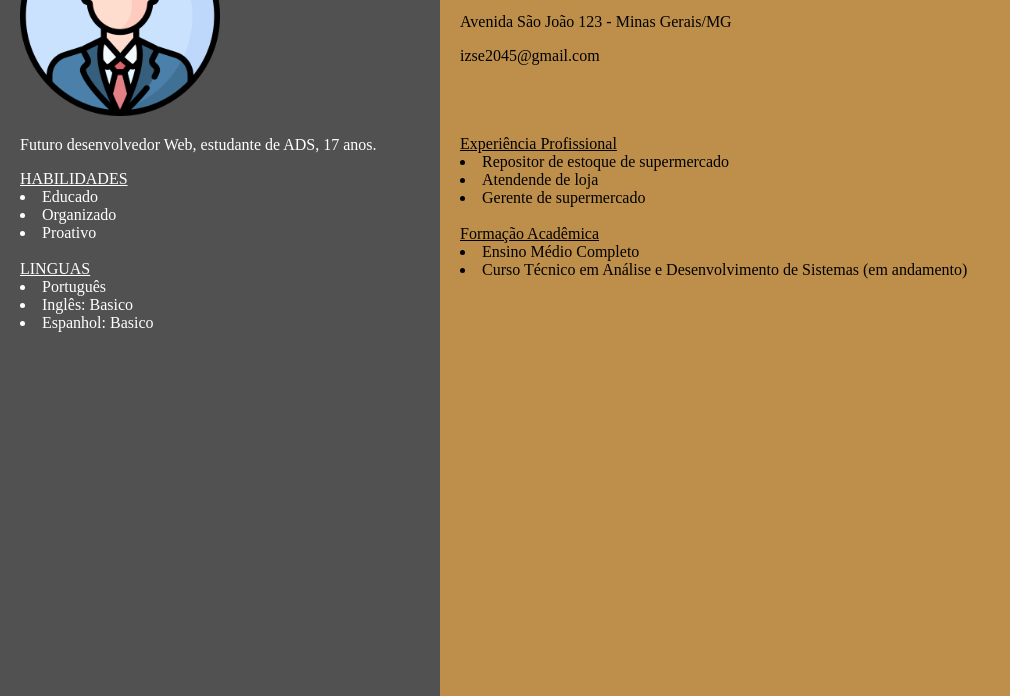
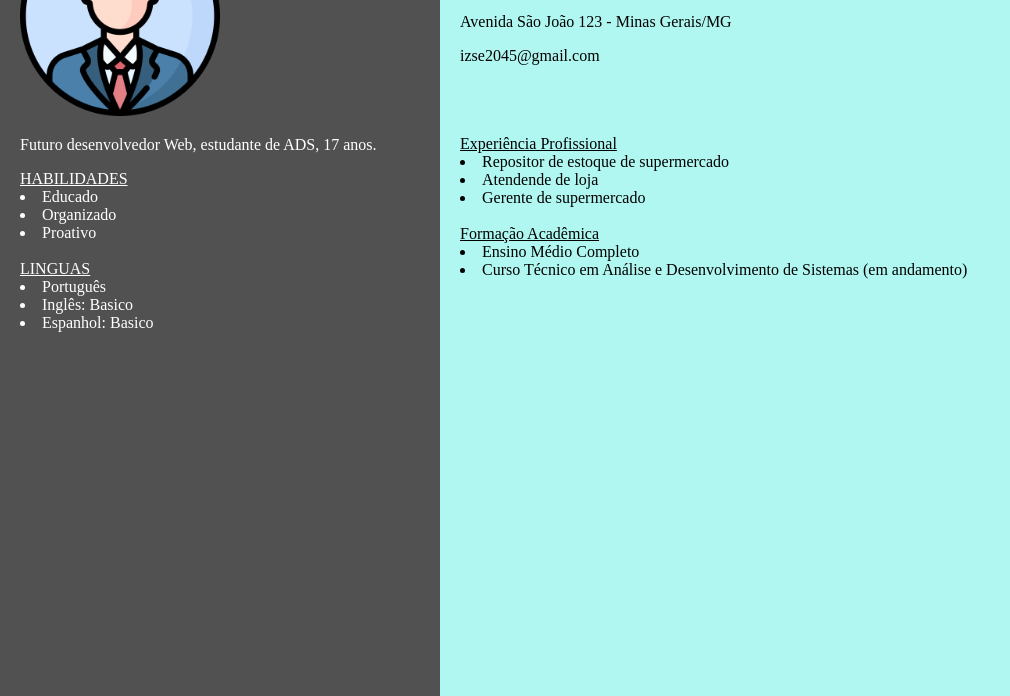
Before and after one commit to RM-Classroom/dwfe-ads-semana3-izhaks-ena-stack, a plain HTML site: page public/index.html in a window 1280 px wide. Shown: the part 104-800 px from the top of the page, without its empty margins (0-1010 px from the left). Drawn offline with Linux system fonts and the light colour scheme.

Commit message:
Atualização do README - matrícula: 1658233

```diff
--- a/public/style.css
+++ b/public/style.css
@@ -32,7 +32,7 @@ body {
 
 .direita {
     flex: 2;
-    background-color: #bd8f4b;
+    background-color: #b1f7f1;
     padding: 20px;
 }
 .titulo-principal { /*serve marcar um texto como título principal e uma descrição, e aproxima-los*/
```
Also changed, not shown: public/tudo.png.
